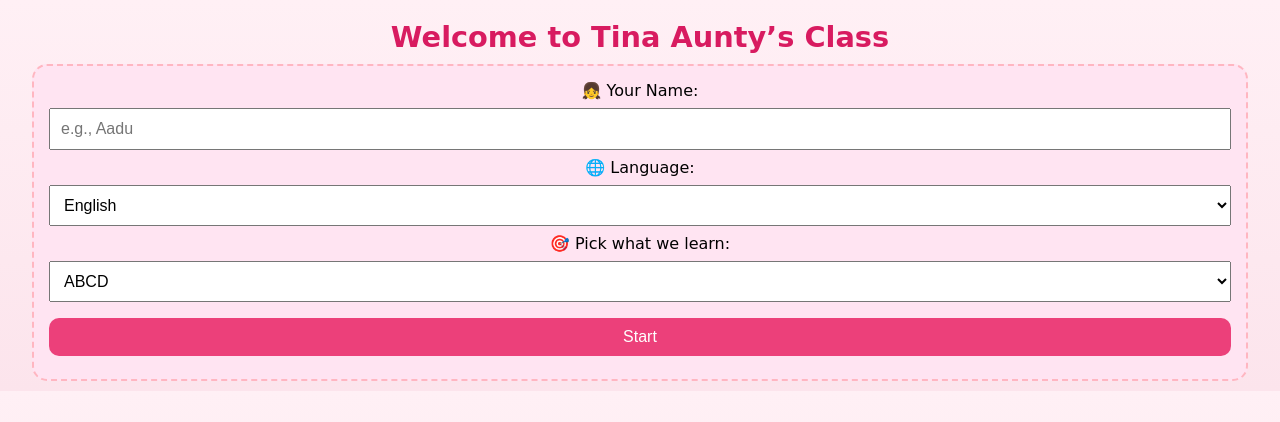
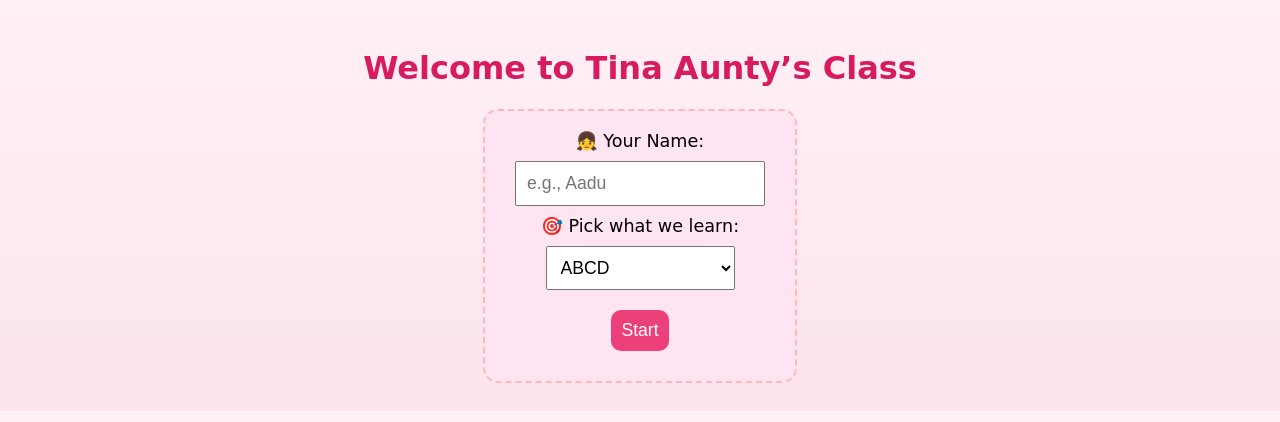
Before and after one commit to AyanSom/aadu-talking-bot-notalkbutton, a Flask app: page / in a window 1280 px wide. Shown: the top 422 px of the page. Run offline with Flask 3, Linux system fonts and the light colour scheme.

Commit message:
Update index.html

```diff
--- a/templates/index.html
+++ b/templates/index.html
@@ -1,47 +1,32 @@
-
 <!DOCTYPE html>
 <html>
 <head>
   <title>Tina Aunty & Me</title>
-  <meta name="viewport" content="width=device-width, initial-scale=1.0">
   <style>
-    * {
-      box-sizing: border-box;
-    }
     body {
       font-family: 'Comic Sans MS', cursive;
       background: linear-gradient(to bottom, #fff0f5, #fce4ec);
-      margin: 0;
-      padding: 10px;
       text-align: center;
+      padding: 20px;
     }
-    h1, h2 {
-      color: #d81b60;
-      margin: 10px 0;
-      font-size: 1.8em;
-    }
-    .section {
-      display: none;
-    }
-    .active {
-      display: block;
-    }
+    h1, h2 { color: #d81b60; }
+    .section { display: none; }
+    .active { display: block; }
+
     #startForm {
       background-color: #ffe4f2;
       border: 2px dashed #ffb6c1;
-      padding: 15px;
+      padding: 20px;
       border-radius: 15px;
-      display: block;
-      margin: 0 auto;
-      max-width: 95vw;
+      display: inline-block;
     }
+
     label, select, input, button {
-      font-size: 1em;
-      margin: 8px 0;
+      font-size: 1.1em;
+      margin: 10px;
       padding: 10px;
-      width: 100%;
-      max-width: 100%;
     }
+
     button {
       background-color: #ec407a;
       color: white;
@@ -116,17 +114,6 @@
     <form id="startForm">
       <label>👧 Your Name:</label><br>
       <input type="text" id="childName" placeholder="e.g., Aadu" required><br>
-
-      <label>🌐 Language:</label><br>
-      <select id="language">
-        <option value="English">English</option>
-        <option value="Hindi">Hindi</option>
-        <option value="Bengali">Bengali</option>
-        <option value="Kannada">Kannada</option>
-        <option value="Tamil">Tamil</option>
-        <option value="Malayalam">Malayalam</option>
-        <option value="Telugu">Telugu</option>
-      </select><br>
 
       <label>🎯 Pick what we learn:</label><br>
       <select id="topic">
```
Also changed, not shown: other parts of templates/index.html (+37 -23 lines).
